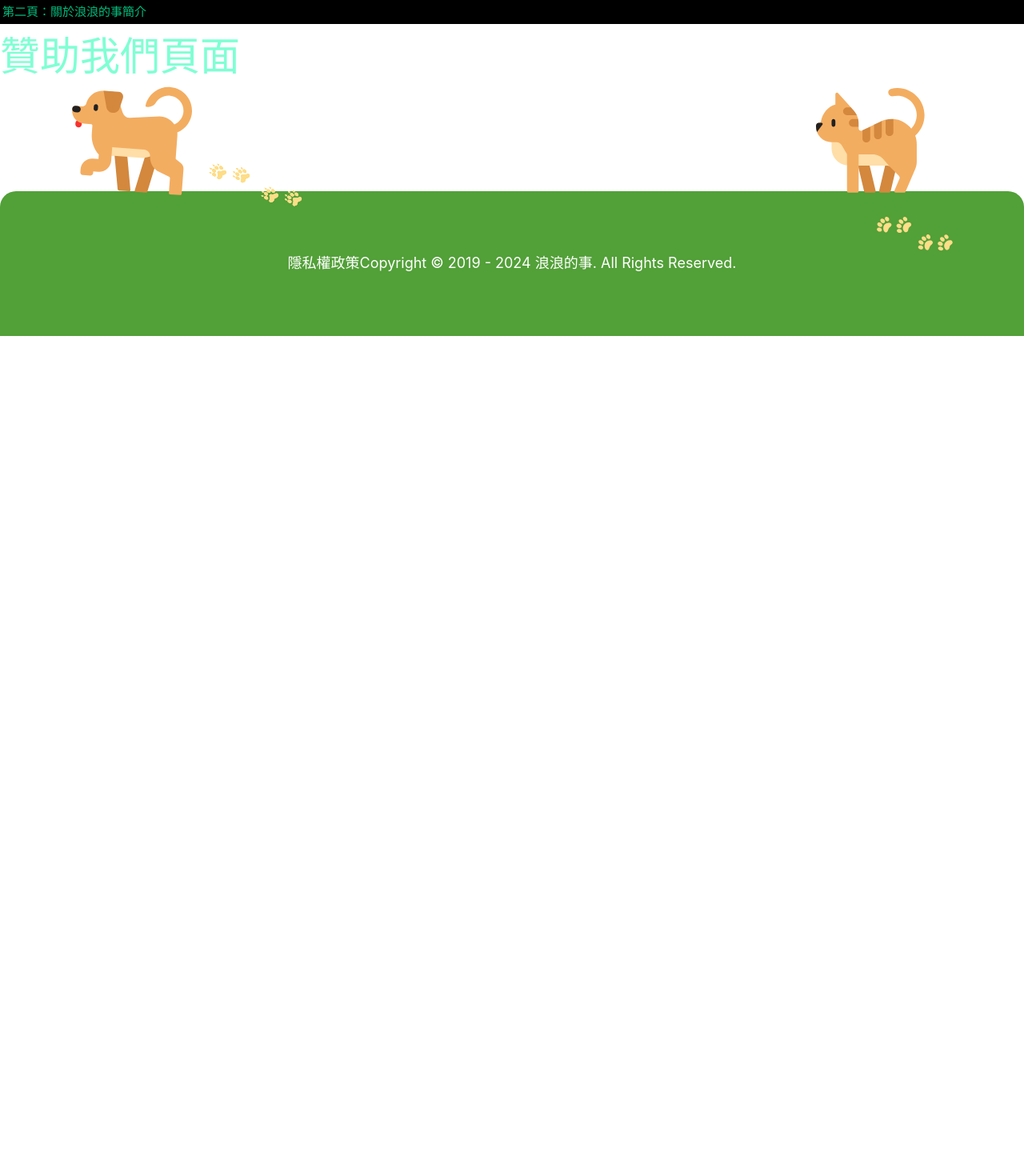
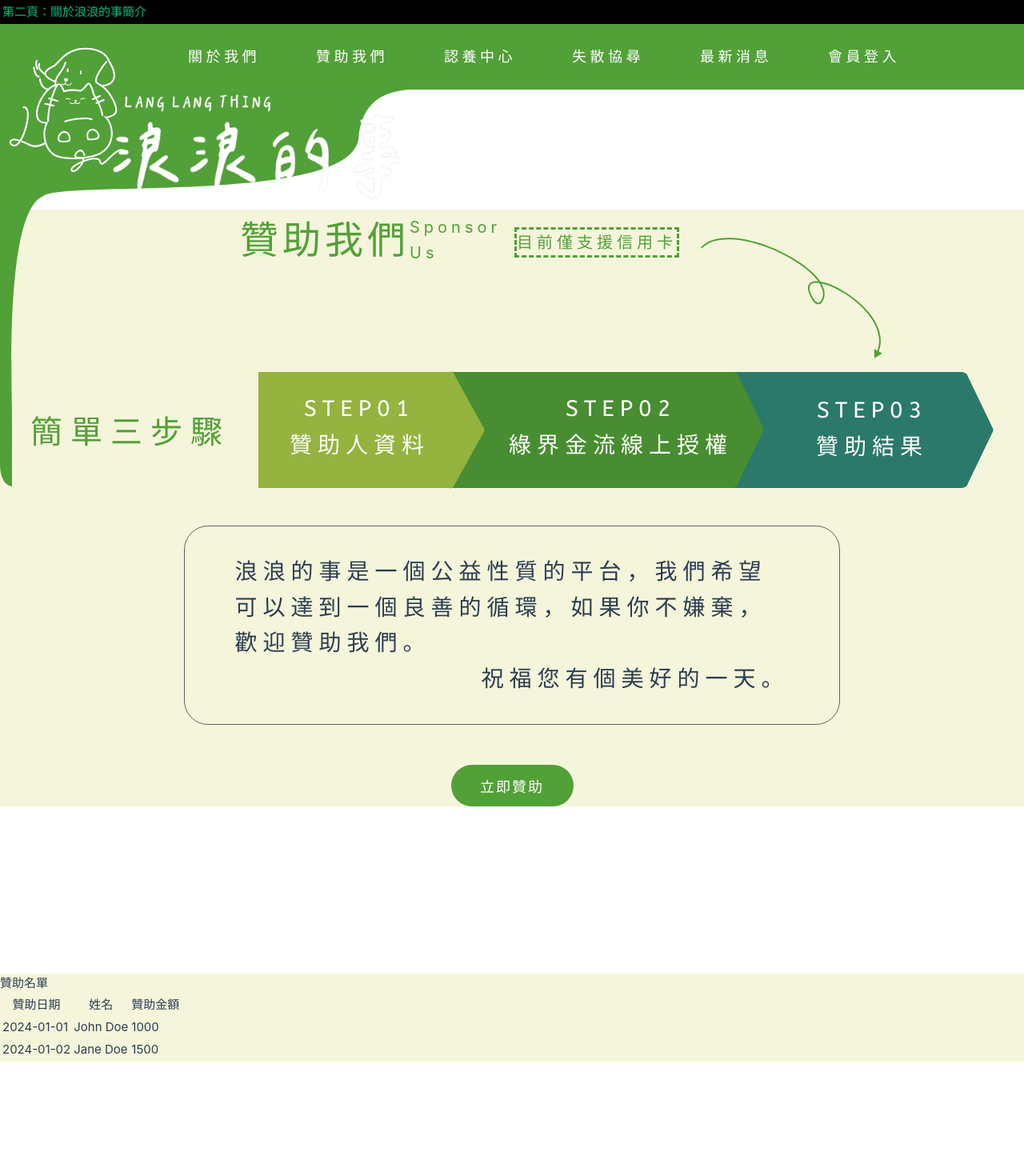
Before and after one commit to Digi-Duck/langlang0115, a Vue app: page /sponsorus in a window 1280 px wide. Shown: the top 1470 px of the page at 80% size. Before the commit the page ends 800 px from the top, so only its background shows below. Built offline with nearby package versions, Linux system fonts and the light colour scheme; a web font is replaced by a local one.

Commit message:
add 贊助我們導到立即贊助頁面

```diff
--- a/src/router/index.js
+++ b/src/router/index.js
@@ -10,14 +10,6 @@ const router = createRouter({
       component: HomeView
     },
     {
-      path: '/sponsornow',
-      name: 'sponsornow',
-      // route level code-splitting
-      // this generates a separate chunk (About.[hash].js) for this route
-      // which is lazy-loaded when the route is visited.
-      component: () => import('../views/SponsorNow.vue')
-    },
-    {
       path: '/aboutpageintro',
       name: 'aboutpageintro',
       component: () => import('../views/AboutPageAarea.vue')
@@ -26,6 +18,12 @@ const router = createRouter({
         path: '/sponsorus',
         name: 'sponsorus',
         component:  () => import('../views/SponsorUsView.vue')
+    },
+    {
+      // 立即贊助頁面
+      path: '/sponsornow',
+      name: 'sponsornow',
+      component: () => import('../views/SponsorNow.vue')
     }
   ]
 })
--- a/src/views/SponsorUsView.vue
+++ b/src/views/SponsorUsView.vue
@@ -1,18 +1,160 @@
+<!-- 贊助我們頁面 -->
+
 <script>
+import GreenButton from '@/components/GreenButton.vue';
+import NavBar from '@/components/NavBar.vue';
 export default {
+    methods: {
+        clickSponsorNowBtn() {
+            console.log("導到sally 立即贊助頁面");
+            this.$router.push('/sponsornow'); //導到立即贊助頁面
+        }
+    },
     components: {
-
+        GreenButton,
+        NavBar
     },
 
 };
 </script>
 
 <template>
-    <h3>贊助我們頁面</h3>
+    <NavBar />
+    <section class="sponsor-page">
+        <div class="sponsor-title">
+            <span>贊助我們</span>
+            <div style="font-size: 20px">Sponsor<br>Us</div>
+            <div class="accept-criedcard">目前僅支援信用卡</div>
+        </div>
+        <div class="sponsor-content">
+            <div class="sponsor-flow-chart">
+                <div class="three-step-text">簡單三步驟</div>
+                <div class="flow-chart">
+                    <img src="../assets/Image/SponsorImage/sponsor-us-flow.svg">
+                </div>
+            </div>
+
+            <div class="sponsor-intro-text">
+                浪浪的事是一個公益性質的平台，我們希望可以達到一個良善的循環，如果你不嫌棄，歡迎贊助我們。<br>
+                <span>祝福您有個美好的一天。</span>
+            </div>
+            <GreenButton :showSvg="false" @click="clickSponsorNowBtn">立即贊助</GreenButton>
+        </div>
+    </section>
+
+    <!-- 贊助名單 -->
+    <section class="sponsor-page">
+        <div class="sponsored-list-title">贊助名單</div>
+        <table class="sponsored-list">
+            <thead>
+                <tr>
+                    <th>贊助日期</th>
+                    <th>姓名</th>
+                    <th>贊助金額</th>
+                </tr>
+            </thead>
+            <tbody>
+                <!-- 第一筆贊助紀錄 -->
+                <tr>
+                    <td>2024-01-01</td>
+                    <td>John Doe</td>
+                    <td>1000</td>
+                </tr>
+                <!-- 第二筆贊助紀錄 -->
+                <tr>
+                    <td>2024-01-02</td>
+                    <td>Jane Doe</td>
+                    <td>1500</td>
+                </tr>
+            </tbody>
+        </table>
+
+
+
+    </section>
 </template>
 
 <style scoped>
-h3{
-    color: aquamarine;
-    font-size: 50px;
-}</style>
+.sponsor-page {
+    width: 100vw;
+    max-width: 100%;
+    position: relative;
+    margin-bottom: 209px;
+    background-color: beige;
+}
+
+.sponsor-title {
+    font-size: 48px;
+    color: var(--primary-color);
+    letter-spacing: 5px;
+    margin-top: 150px;
+    margin-left: 300px;
+    display: flex;
+    align-items: center;
+    width: 44%;
+}
+
+.accept-criedcard {
+    font-size: 20px;
+    border: 3px dashed var(--primary-color);
+    margin: 10px 0px 4px 17px;
+    position: relative;
+}
+
+.accept-criedcard::after {
+    content: "";
+    background-image: url(../assets/Image/SponsorImage/sponsor-us-arrow.svg);
+    position: absolute;
+    background-repeat: no-repeat;
+    width: 230px;
+    height: 153px;
+    top: 10px;
+    left: 230px;
+}
+
+.sponsor-content {
+    width: 100vw;
+    display: flex;
+    flex-direction: column;
+    align-items: center;
+    margin: 100px 0px;
+}
+
+.sponsor-flow-chart {
+    display: flex;
+
+    align-items: center;
+
+}
+
+.three-step-text {
+    font-size: 40px;
+    line-height: 40px;
+    letter-spacing: 10px;
+    color: var(--primary-color);
+    margin: 0px 35px 0px 0px;
+}
+
+.sponsor-intro-text {
+    font-size: 28px;
+    font-weight: 400;
+    letter-spacing: 7px;
+    border: 1px solid #626262;
+    border-radius: 30px;
+    width: 64%;
+    height: 40%;
+    padding: 34px 62px;
+    margin: 15px 351px 50px;
+}
+
+.sponsor-intro-text span {
+    display: flex;
+    justify-content: end;
+}
+
+
+
+/*贊助名單*/
+
+.sponsored-list {}
+</style>
```
Also changed, not shown: src/assets/Image/SponsorImage/sponsor-us-arrow.svg (added), src/assets/Image/SponsorImage/sponsor-us-flow.svg (added).
